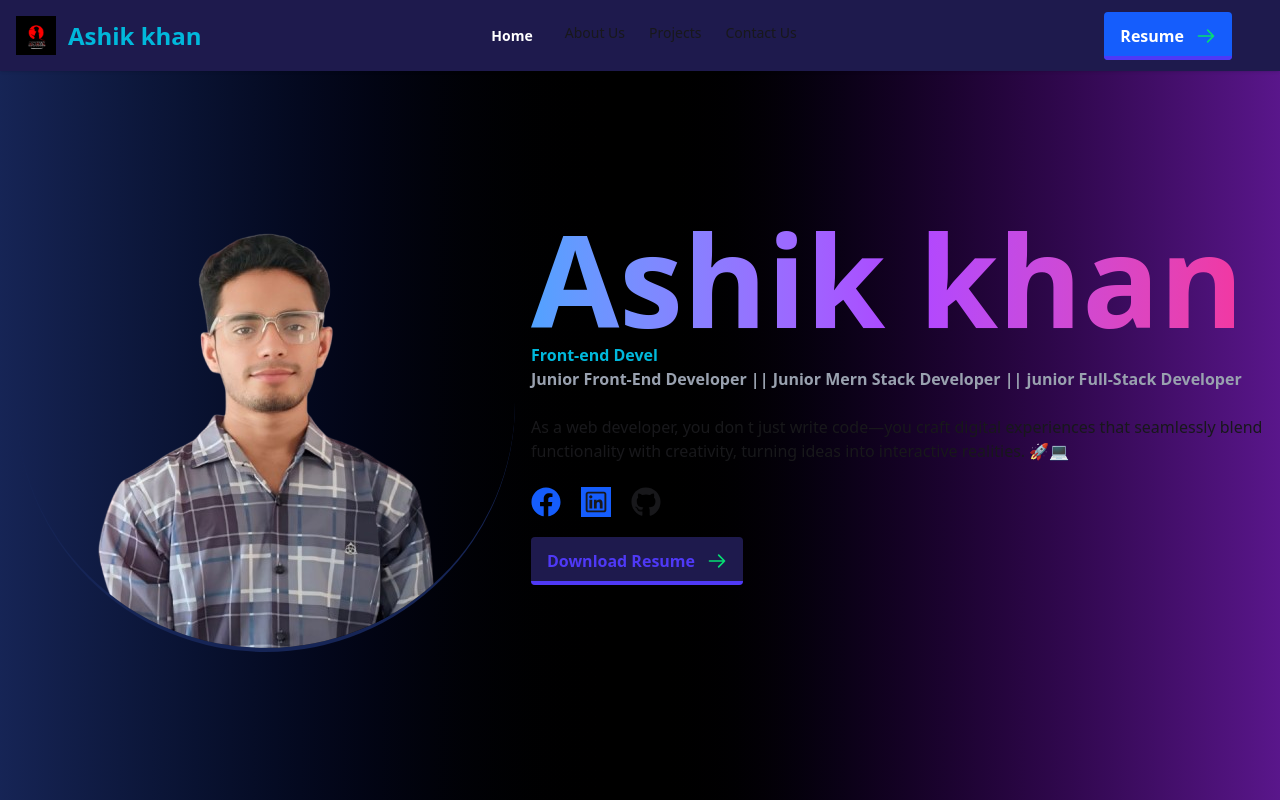
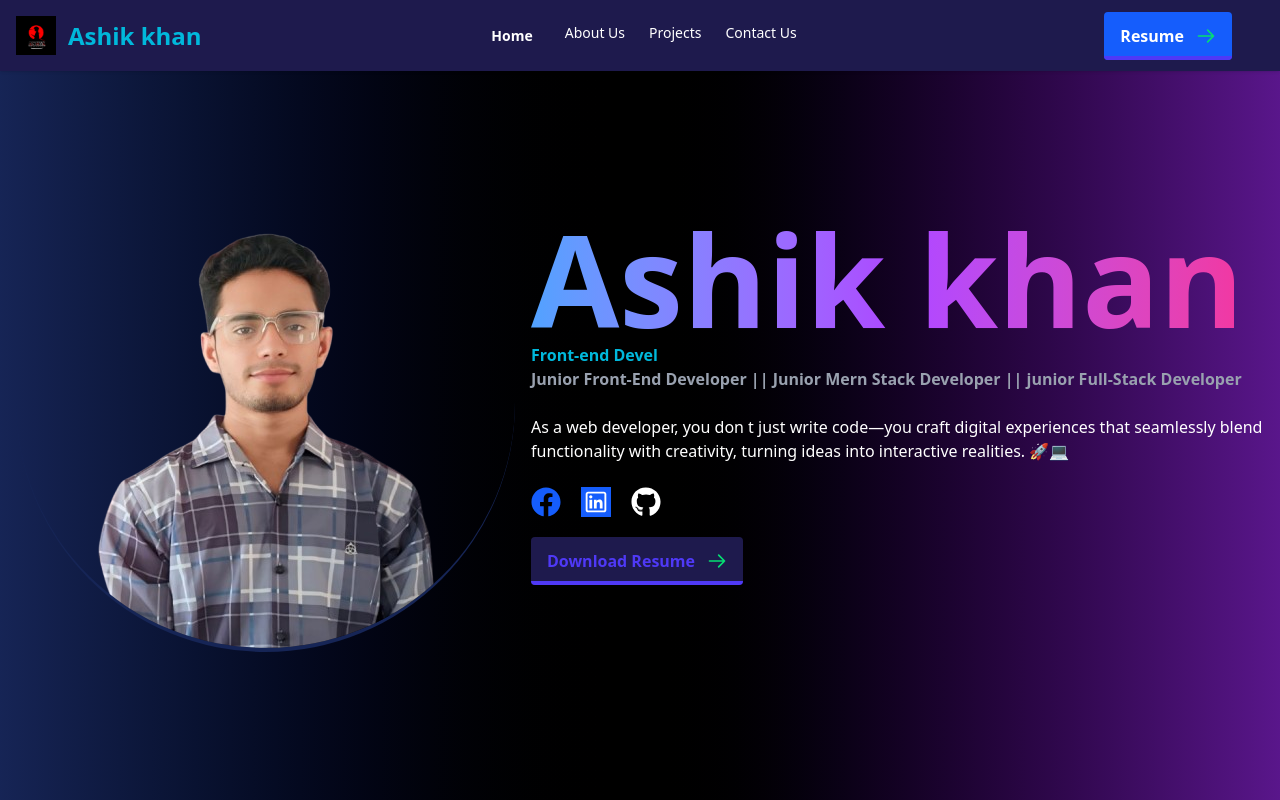
Before and after one commit to ashikkhan34/P.Ashikkhan, a React (Vite) app: page / in a window 1280 px wide. Shown: the top 800 px of the page. Built offline with nearby package versions, Linux system fonts and the light colour scheme.

Commit message:
text-update

```diff
--- a/src/MainlayOut/MainlayOut.jsx
+++ b/src/MainlayOut/MainlayOut.jsx
@@ -5,7 +5,7 @@ import Footer from '../Shared/Footer/Footer'
 
 export default function MainlayOut() {
   return (
-    <div>
+    <div className='text-white'>
         <Navbar></Navbar>
         <Outlet></Outlet>
         <Footer></Footer>
```
